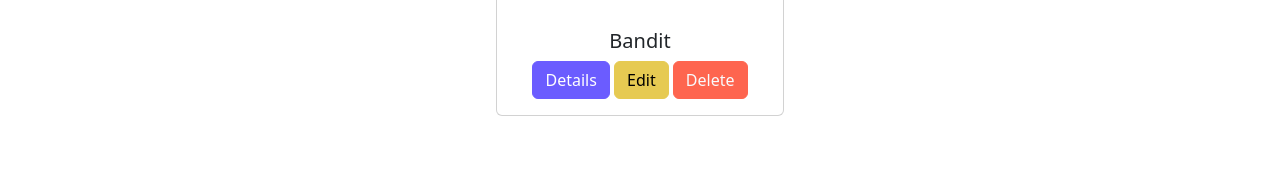
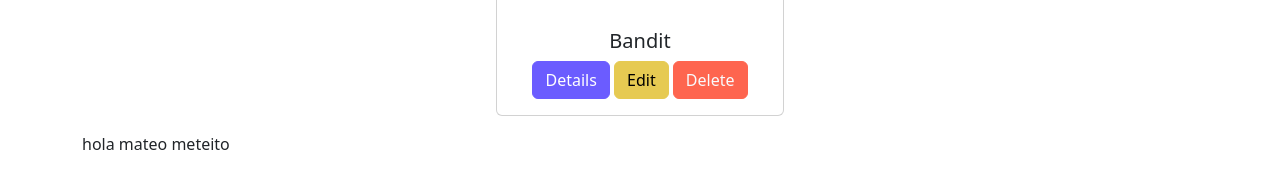
Before and after one commit to JuanEstenbanQuirama/branchesVeterinary, a website built with Vite: page index.html in a window 1280 px wide. Shown: the part 1810-1982 px from the top of the page. Before the commit the page ends 1926 px from the top, so only its background shows below. Built offline with nearby package versions, Linux system fonts and the light colour scheme.

Commit message:
fix:cambio footer

```diff
--- a/index.html
+++ b/index.html
@@ -32,7 +32,9 @@
 
     </main>
 
-
+    <footer>
+        <p class="container my-3">hola mateo meteito</p>
+    </footer>
     <script type="module" src="./src/js/main.js"></script>
 </body>
 
```
